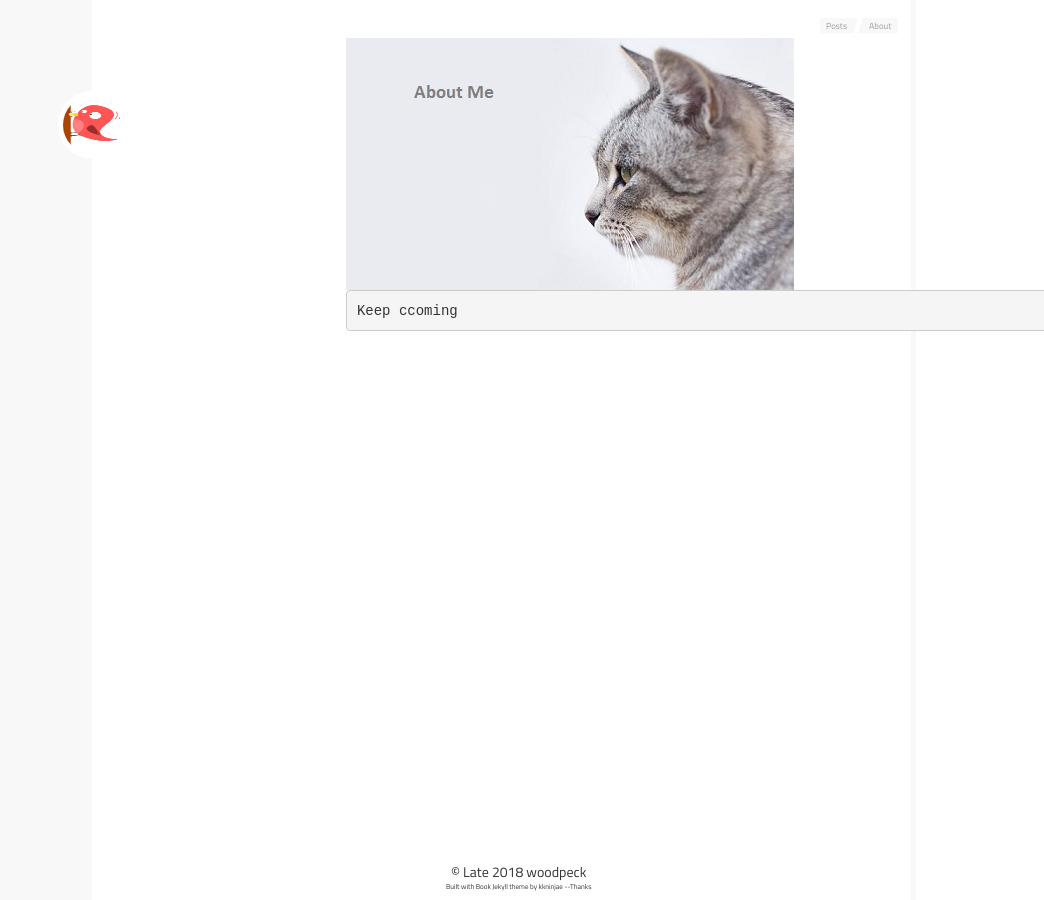
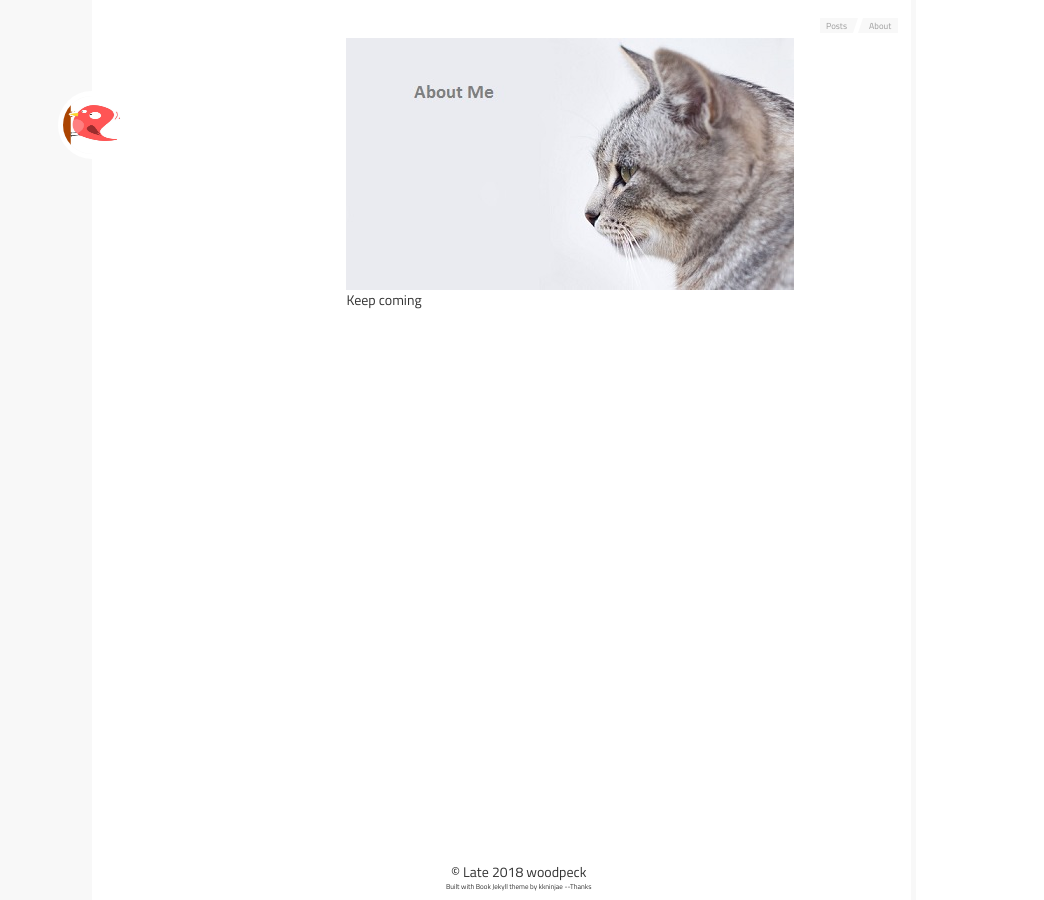
Before and after one commit to woodpeck12/woodpeck12.github.io, a Jekyll site: the page built from about.html, in a window 1280 px wide. Shown: the whole page, without its empty margins (236-1280 px from the left). Built offline with Jekyll 4.4.1, drawn with Linux system fonts in a browser that asks for light colours.

Commit message:
testing and update about.html

```diff
--- a/about.html
+++ b/about.html
@@ -17,7 +17,7 @@ layout: page
 		<div class="col-md-2">
 		</div>
 		<div class="col-md-8">
-			<pre>Keep ccoming</pre>
+			<p>Keep coming</p>
 		</div>
 		<div class="col-md-2">
 		</div>
```
